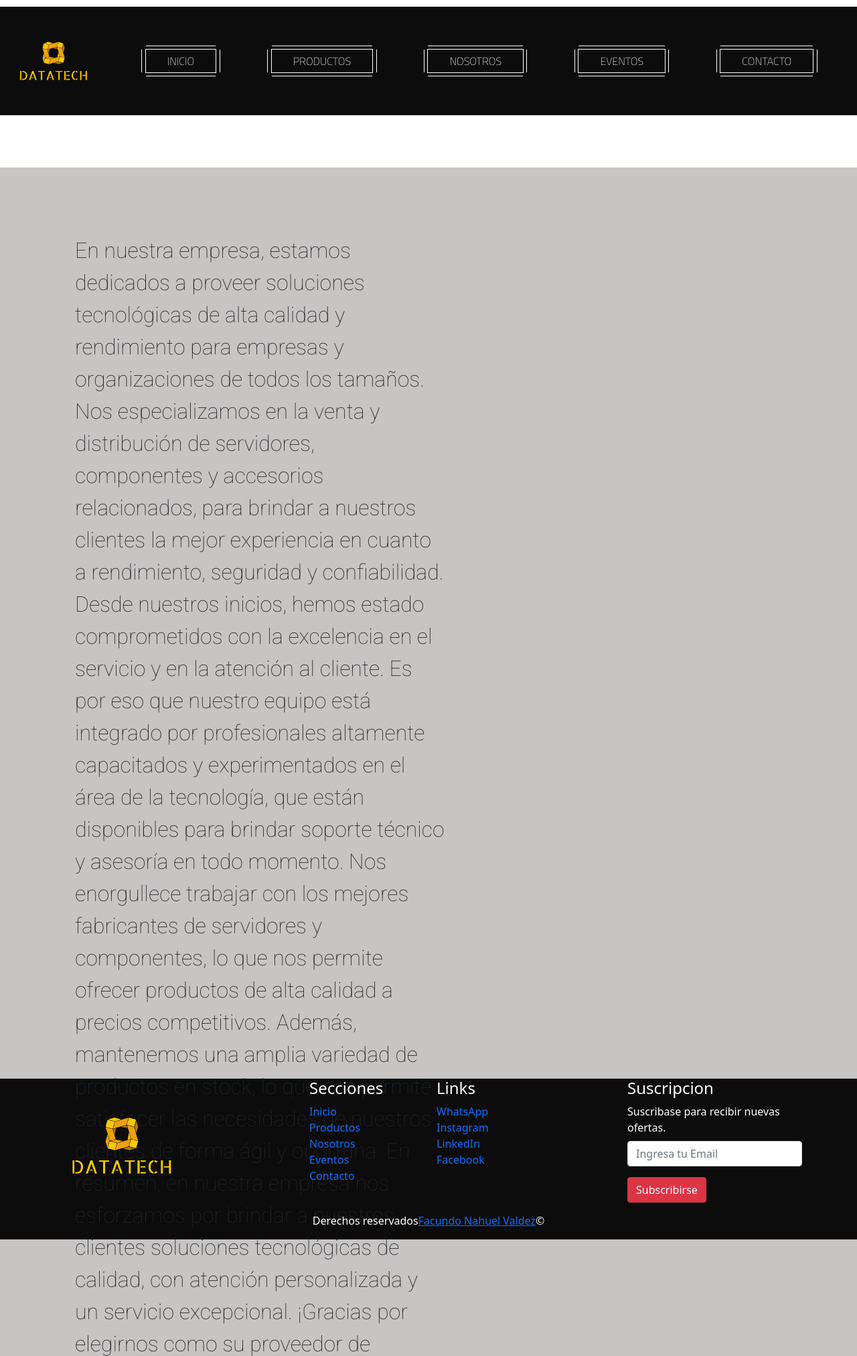
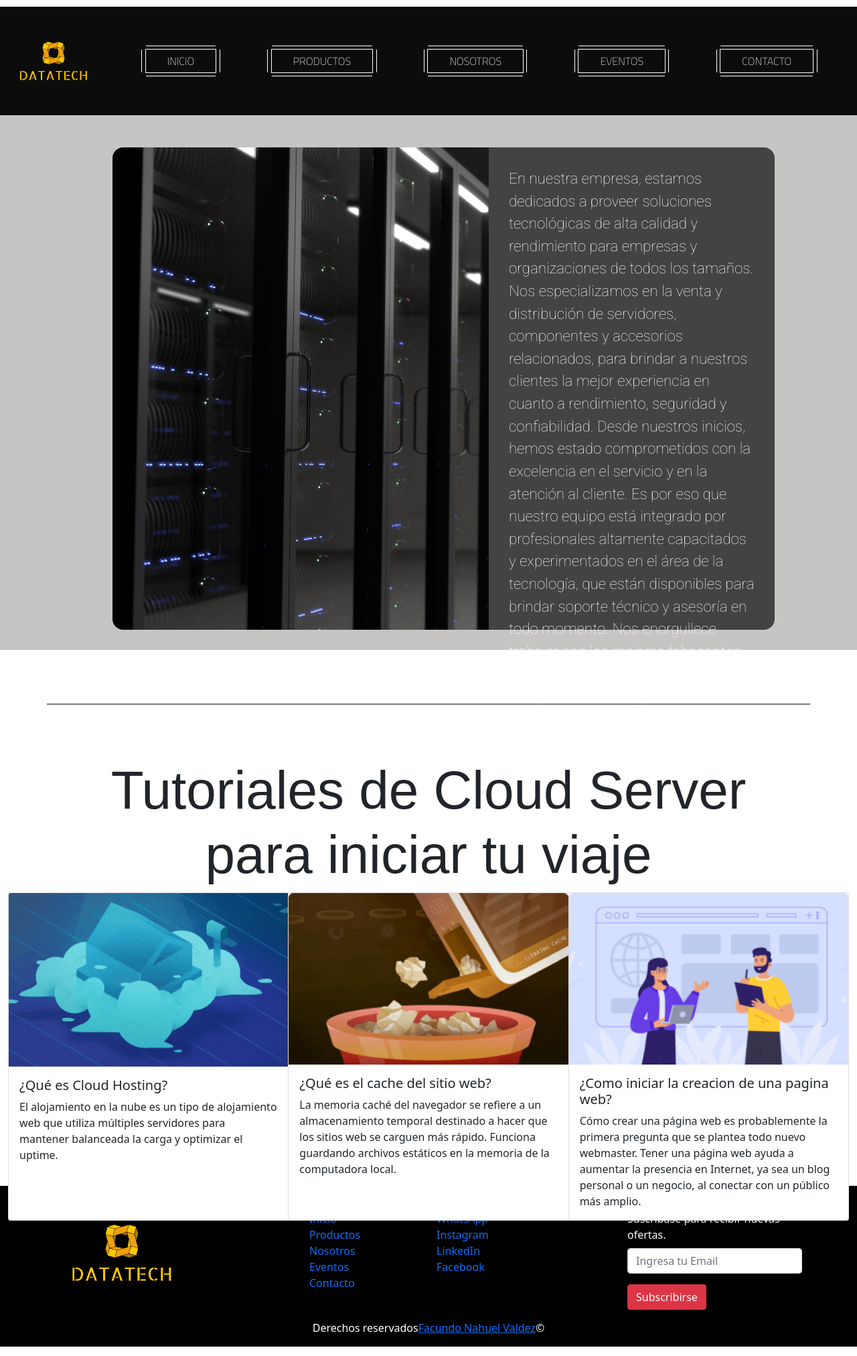
Before and after one commit to FacuValdezDev/FacundoValdez-Proyecto3, a website: page pages/mas_informacion.html in a window 1280 px wide. Shown: the top 2024 px of the page at 67% size. Drawn offline with nearby package versions, Linux system fonts and the light colour scheme; a web font is replaced by a local one.

Commit message:
Cambio en nosotros
Ajuste imagen con texto y puse cards abajo con titulo

```diff
--- a/pages/mas_informacion.html
+++ b/pages/mas_informacion.html
@@ -1,5 +1,6 @@
 <!doctype html>
 <html lang="es">
+
 <head>
   <!-- Required meta tags -->
   <meta charset="utf-8">
@@ -7,15 +8,18 @@
   <!-- Fonts Google -->
   <link rel="preconnect" href="https://fonts.googleapis.com">
   <link rel="preconnect" href="https://fonts.gstatic.com" crossorigin>
-    <link href="https://fonts.googleapis.com/css2?family=Poppins:wght@300&family=Roboto:wght@100&display=swap" rel="stylesheet">
+  <link href="https://fonts.googleapis.com/css2?family=Poppins:wght@300&family=Roboto:wght@100&display=swap"
+    rel="stylesheet">
 
   <!-- Bootstrap CSS -->
-    <link href="https://cdn.jsdelivr.net/npm/bootstrap@5.0.2/dist/css/bootstrap.min.css" rel="stylesheet" integrity="sha384-EVSTQN3/azprG1Anm3QDgpJLIm9Nao0Yz1ztcQTwFspd3yD65VohhpuuCOmLASjC" crossorigin="anonymous">
+  <link href="https://cdn.jsdelivr.net/npm/bootstrap@5.0.2/dist/css/bootstrap.min.css" rel="stylesheet"
+    integrity="sha384-EVSTQN3/azprG1Anm3QDgpJLIm9Nao0Yz1ztcQTwFspd3yD65VohhpuuCOmLASjC" crossorigin="anonymous">
   <link rel="stylesheet" href="https://cdn.jsdelivr.net/npm/bootstrap-icons@1.10.4/font/bootstrap-icons.css">
   <!-- Syle CSS -->
   <link rel="stylesheet" href="../css/styles.css">
   <title>DATATECH</title>
 </head>
+
 <body>
   <header class="header">
     <nav class="navbar navbar-expand-lg navbar-light">
@@ -23,7 +27,8 @@
         <a class="navbar-brand" href="#">
           <img src="../assets/img/logo-removebg-preview.png" alt="LOGO">
         </a>
-          <button class="navbar-toggler bg-white" type="button" data-bs-toggle="collapse" data-bs-target="#navbarNav" aria-controls="navbarNav" aria-expanded="false" aria-label="Toggle navigation">
+        <button class="navbar-toggler bg-white" type="button" data-bs-toggle="collapse" data-bs-target="#navbarNav"
+          aria-controls="navbarNav" aria-expanded="false" aria-label="Toggle navigation">
           <span class="navbar-toggler-icon"></span>
         </button>
         <div class="container-fluid">
@@ -33,13 +38,13 @@
                 <a class="nav-link text-white button" href="../index.html">Inicio</a>
               </li>
               <li class="nav-item">
-                <a class="nav-link text-white button" href="#">Productos</a>
+                <a class="nav-link text-white button" href="./productos.html">Productos</a>
               </li>
               <li class="nav-item">
-                <a class="nav-link text-white button" href="mas_informacion.html">Nosotros</a>
+                <a class="nav-link text-white button" href="#">Nosotros</a>
               </li>
               <li class="nav-item">
-                <a class="nav-link text-white button" href="eventos.html">Eventos</a>
+                <a class="nav-link text-white button" href="./eventos.html">Eventos</a>
               </li>
               <li class="nav-item">
                 <a class="nav-link text-white button" href="contacto.html">Contacto</a>
@@ -49,12 +54,62 @@
         </div>
     </nav>
   </header>
-    <main>
-      <section class="container-fluid mainNosotros">
-        <p class="descripcion">En nuestra empresa, estamos dedicados a proveer soluciones tecnológicas de alta calidad y rendimiento para empresas y organizaciones de todos los tamaños. Nos especializamos en la venta y distribución de servidores, componentes y accesorios relacionados, para brindar a nuestros clientes la mejor experiencia en cuanto a rendimiento, seguridad y confiabilidad.
-          Desde nuestros inicios, hemos estado comprometidos con la excelencia en el servicio y en la atención al cliente. Es por eso que nuestro equipo está integrado por profesionales altamente capacitados y experimentados en el área de la tecnología, que están disponibles para brindar soporte técnico y asesoría en todo momento.
-          Nos enorgullece trabajar con los mejores fabricantes de servidores y componentes, lo que nos permite ofrecer productos de alta calidad a precios competitivos. Además, mantenemos una amplia variedad de productos en stock, lo que nos permite satisfacer las necesidades de nuestros clientes de forma ágil y oportuna.
-          En resumen, en nuestra empresa nos esforzamos por brindar a nuestros clientes soluciones tecnológicas de calidad, con atención personalizada y un servicio excepcional. ¡Gracias por elegirnos como su proveedor de servidores y tecnología en general!</p>
+  <main id="mainMasinformacion">
+    <section class="mainNosotros">
+      <div class="row">
+        <div class="imgDerecha col-sm-12 col-md-6">
+        </div>
+        <div class="pIzquierda col-sm-12 col-md-6">
+          <p>En nuestra empresa, estamos dedicados a proveer soluciones
+            tecnológicas de
+            alta calidad y rendimiento para empresas y organizaciones de todos los tamaños. Nos especializamos en la
+            venta y distribución de servidores, componentes y accesorios relacionados, para brindar a nuestros clientes
+            la mejor experiencia en cuanto a rendimiento, seguridad y confiabilidad.
+            Desde nuestros inicios, hemos estado comprometidos con la excelencia en el servicio y en la atención al
+            cliente. Es por eso que nuestro equipo está integrado por profesionales altamente capacitados y
+            experimentados en el área de la tecnología, que están disponibles para brindar soporte técnico y asesoría en
+            todo momento.
+            Nos enorgullece trabajar con los mejores fabricantes de servidores y componentes, lo que nos permite ofrecer
+            productos de alta calidad a precios competitivos. Además, mantenemos una amplia variedad de productos en
+            stock, lo que nos permite satisfacer las necesidades de nuestros clientes de forma ágil y oportuna.
+            En resumen, en nuestra empresa nos esforzamos por brindar a nuestros clientes soluciones tecnológicas de
+            calidad, con atención personalizada y un servicio excepcional. ¡Gracias por elegirnos como su proveedor de
+            servidores y tecnología en general!</p>
+        </div>
+      </div>
+    </section>
+    <section class="mainInformacion container-fluid">
+      <div class="tutoriales container">
+        <h2 class="tituloTutoriales">Tutoriales de Cloud Server para iniciar tu viaje</h2>
+      </div>
+      <div class="card-group">
+        <div class="card">
+          <img src="/assets/img/what-is-cloud-hosting.png" class="card-img-top cardImginfo" alt="...">
+          <div class="card-body cardInfo">
+            <h5 class="card-title">¿Qué es Cloud Hosting?</h5>
+            <p class="card-text">El alojamiento en la nube es un tipo de alojamiento web que utiliza múltiples
+              servidores para mantener balanceada la carga y optimizar el uptime.</p>
+          </div>
+        </div>
+        <div class="card">
+          <img src="/assets/img/website-cache.png" class="card-img-top cardImginfo" alt="...">
+          <div class="card-body cardInfo">
+            <h5 class="card-title">¿Qué es el cache del sitio web?</h5>
+            <p class="card-text">La memoria caché del navegador se refiere a un almacenamiento temporal destinado a
+              hacer que los sitios web se carguen más rápido. Funciona guardando archivos estáticos en la memoria de la
+              computadora local. </p>
+          </div>
+        </div>
+        <div class="card">
+          <img src="/assets/img/how-to-make-a-website.png" class="card-img-top" alt="...">
+          <div class="card-body cardInfo">
+            <h5 class="card-title">¿Como iniciar la creacion de una pagina web?</h5>
+            <p class="card-text">Cómo crear una página web es probablemente la primera pregunta que se plantea todo
+              nuevo webmaster. Tener una página web ayuda a aumentar la presencia en Internet, ya sea un blog personal o
+              un negocio, al conectar con un público más amplio. </p>
+          </div>
+        </div>
+      </div>
     </section>
   </main>
   <footer id="sectionFooter">
@@ -124,6 +179,9 @@
       </div>
     </div>
   </footer>
-    <script src="https://cdn.jsdelivr.net/npm/bootstrap@5.0.2/dist/js/bootstrap.bundle.min.js" integrity="sha384-MrcW6ZMFYlzcLA8Nl+NtUVF0sA7MsXsP1UyJoMp4YLEuNSfAP+JcXn/tWtIaxVXM" crossorigin="anonymous"></script>
+  <script src="https://cdn.jsdelivr.net/npm/bootstrap@5.0.2/dist/js/bootstrap.bundle.min.js"
+    integrity="sha384-MrcW6ZMFYlzcLA8Nl+NtUVF0sA7MsXsP1UyJoMp4YLEuNSfAP+JcXn/tWtIaxVXM"
+    crossorigin="anonymous"></script>
 </body>
+
 </html>
--- a/scss/_footer.scss
+++ b/scss/_footer.scss
@@ -1,3 +1,3 @@
-footer{
-    background-color: $colorprincipal;
+#sectionFooter{
+    background-color: black;
 }
--- a/scss/_header.scss
+++ b/scss/_header.scss
@@ -4,7 +4,7 @@
     box-sizing: border-box;
 }
 .header{
-    width: 100vw;
+    width: 100%;
     height: 20vh;
     margin-top: 10px;
     .navbar{
--- a/scss/_mainInformacion.scss
+++ b/scss/_mainInformacion.scss
@@ -1,10 +1,78 @@
-.mainNosotros{
-    background-color: $colorsecundario;
-    .descripcion{
-        width: 60%;
-        padding: 100px;
-        font-size:2rem;
-        margin-top: 5rem;
-        font-family: $fuenteparrafo;
+#mainMasinformacion{
+    width: 100%;
+    height: 200vh;
+    .mainNosotros {
+        height: 100vh;
+        width: 100%;
+        background-color: $colorsecundario;
+
+        .row {
+            display: flex;
+            padding-left: 180px;
+            padding-top: 50px;
+
+            .imgDerecha {
+                border-top-left-radius: 1rem;
+                border-bottom-left-radius: 1rem;
+                width: 50%;
+                height: 90vh;
+                background-image: url("../assets/img/pexels-manuel-geissinger-325229.jpg");
+                background-size: cover;
+                background-repeat: no-repeat;
+            }
+
+            .pIzquierda {
+                height: 90vh;
+                border-top-right-radius: 1rem;
+                border-bottom-right-radius: 1rem;
+                padding: 30px;
+                color: white;
+                background-color: rgb(68, 67, 67);
+                width: 38%;
+                font-size: 1.4rem;
+                font-family: $fuenteparrafo;
+                text-decoration: none;
+            }
+        }
     }
+    .mainInformacion{
+        .tutoriales{
+            margin-top: 5rem;
+            padding-top: 5rem;
+            border-top:2px solid #7a7a7a;
+            .tituloTutoriales{
+                text-align: center;
+                font-family: $fuentetitulo;
+                font-size: 5rem;
+            }
+        }
+    }
+
+    @media screen and (max-width: 576px){
+        .mainNosotros {
+            height: 138vh;
+            .row{
+                display: flex;
+                padding: 0;
+                .imgDerecha{
+                    margin-top: 8rem;
+                    margin-left: 1.1rem;
+                    border-radius: 0px;
+                    height: 50vh;
+                    width: 93%;
+
+                }
+                .pIzquierda{
+                    border-radius: 0;
+                    margin-left: 1.1rem;
+                    text-align: center;
+                    font-size: 1rem;
+                    width: 93%;
+                    height: 70vh;
+                }
+            }
+        }
+    }
+
+
 }
```
Also changed, not shown: assets/img/3357684.jpg (deleted), assets/img/fotocards.jpg (deleted), assets/img/how-to-make-a-website.png (added), assets/img/imagenproductos.png (added), assets/img/pexels-manuel-geissinger-325229.jpg (added), assets/img/website-cache.png (added), assets/img/what-is-cloud-hosting.png (added), css/styles.css, 2 other files. Lines whose indentation alone changed are shown as unchanged.
